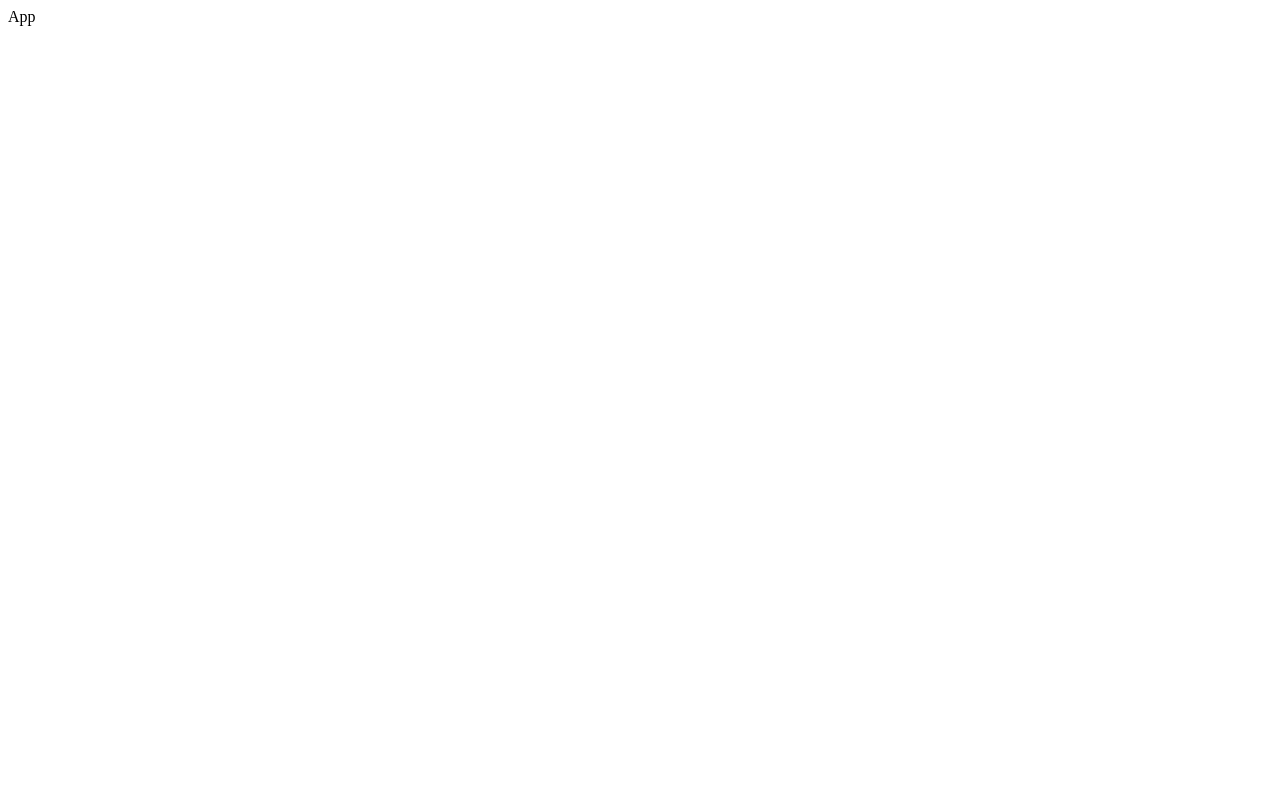
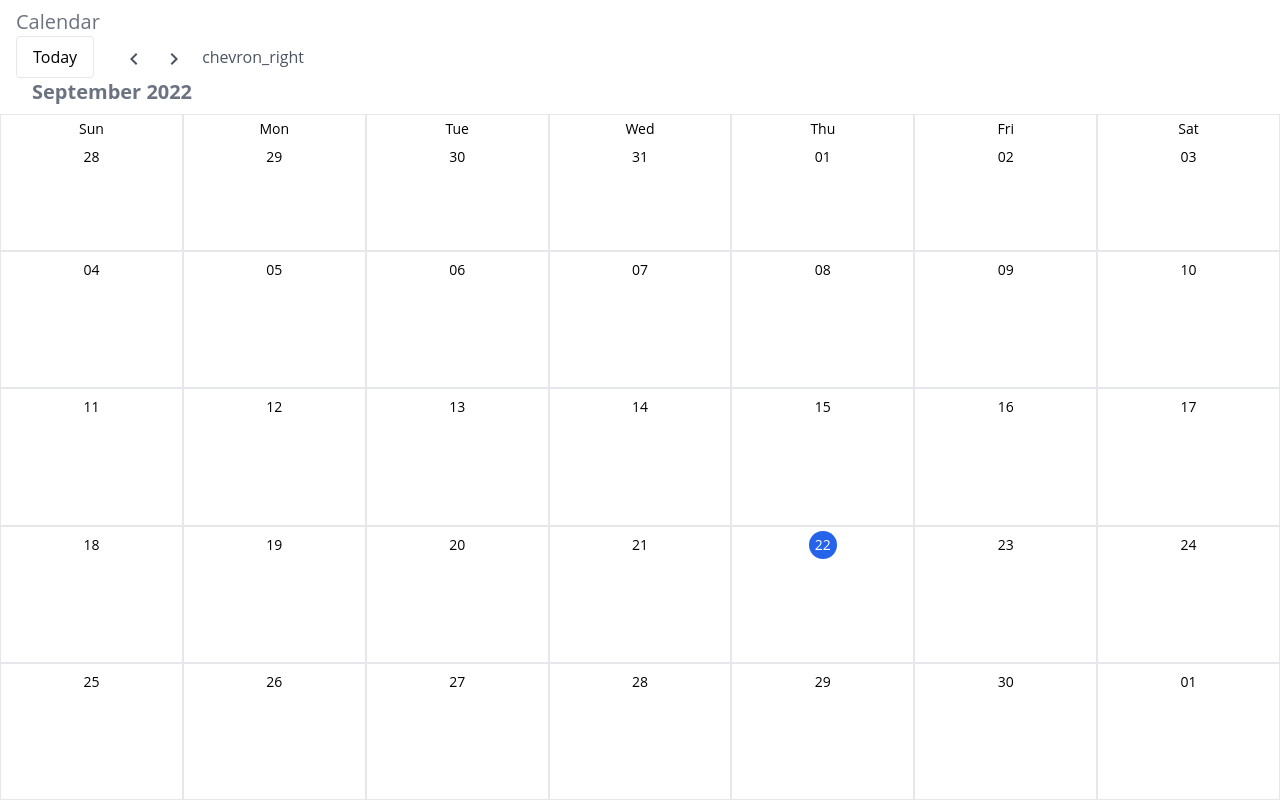
Before and after one commit to kaushalluffa/react-scheduler, a React (Create React App) app: page / in a window 1280 px wide. Built offline with nearby package versions, Linux system fonts and the light colour scheme.

Commit message:
generated months with context to change the date

```diff
--- /dev/null
+++ b/craco.config.js
@@ -0,0 +1,7 @@
+module.exports = {
+  style: {
+    postcss: {
+      plugins: [require("tailwindcss"), require("autoprefixer")],
+    },
+  },
+};
--- a/src/App.js
+++ b/src/App.js
@@ -1,9 +1,26 @@
-import React from 'react'
-import './App.scss'
+import dayjs from "dayjs";
+import React, { useContext, useEffect, useState } from "react";
+import "./App.scss";
+import Header from "./components/Header/Header";
+import Month from "./components/Month/Month";
+import GlobalContext from "./context/GlobalContext";
+import { getMonth } from "./utils/utils";
 const App = () => {
+  const { monthIndex } = useContext(GlobalContext);
+  const [currentMonth, setCurrentMonth] = useState(getMonth());
+  useEffect(() => {
+    setCurrentMonth(getMonth(monthIndex));
+  }, [monthIndex]);
   return (
-    <div>App</div>
-  )
-}
+    <>
+      <div className="h-screen flex flex-col">
+        <Header monthIndex={monthIndex} />
+        <div className="flex flex-1">
+          <Month month={currentMonth} />
+        </div>
+      </div>
+    </>
+  );
+};
 
-export default App
+export default App;
--- /dev/null
+++ b/src/components/Day/Day.jsx
@@ -0,0 +1,22 @@
+import dayjs from "dayjs";
+import React from "react";
+
+const Day = ({ day, rowIdx }) => {
+  const currentDay = () => {
+    return day.format("DD-MM-YY") === dayjs().format("DD-MM-YY")
+      ? "bg-blue-600 text-white rounded-full w-7"
+      : "";
+  };
+  return (
+    <div className="border border-gray-200 flex flex-col">
+      <header className="flex flex-col items-center">
+        {rowIdx === 0 && <p className="text-sm mt-1">{day.format("ddd")}</p>}
+        <p className={`text-sm p-1 my-1 text-center ${currentDay()}`}>
+          {day.format("DD")}
+        </p>
+      </header>
+    </div>
+  );
+};
+
+export default Day;
--- /dev/null
+++ b/src/components/Header/Header.jsx
@@ -0,0 +1,47 @@
+import React, { useContext } from 'react'
+import dayjs from 'dayjs'
+import ChevronRightIcon from '@mui/icons-material/ChevronRight';
+import ChevronLeftIcon from "@mui/icons-material/ChevronLeft";
+import GlobalContext from '../../context/GlobalContext';
+const Header = () => {
+    const {monthIndex,setMonthIndex} = useContext(GlobalContext)
+    const handleReset = ()=>{
+        setMonthIndex(dayjs().month())
+    }
+    const handlePrev = ()=>{
+         setMonthIndex(monthIndex - 1);
+    }
+    const handleNext = ()=>{
+         setMonthIndex(monthIndex + 1);
+    }
+    const handleAdd = ()=>{}
+  return (
+    <header className="px-4 py-2 flex-items-center">
+      <h1 className="mr-10 text-xl text-gray-500 fond-bold">Calendar</h1>
+      <button onClick={handleReset} className="border rounded py-2 px-4 mr-5">
+        Today
+      </button>
+      <button onClick={handlePrev}>
+        <span className="material-icons-outlined cursor-pointer text-gray-600 mx-2">
+        <ChevronLeftIcon/>
+        </span>
+      </button>
+      <button onClick={handleNext}>
+        <span className="material-icons-outlined cursor-pointer text-gray-600 mx-2">
+         <ChevronRightIcon/>
+
+        </span>
+      </button>
+      <button onClick={handleAdd}>
+        <span className="material-icons-outlined cursor-pointer text-gray-600 mx-2">
+          chevron_right
+        </span>
+      </button>
+      <h2 className="ml-4 text-xl text-gray-500 font-bold">
+        {dayjs(new Date(dayjs().year(), monthIndex)).format("MMMM YYYY")}
+      </h2>
+    </header>
+  );
+}
+
+export default Header
--- /dev/null
+++ b/src/components/Month/Month.jsx
@@ -0,0 +1,18 @@
+import React, { Fragment } from "react";
+import Day from "../Day/Day";
+
+const Month = ({ month }) => {
+  return (
+    <div className="flex-1 grid grid-cols-7 grid-rows-5">
+      {month.map((monthRow, idx) => (
+        <Fragment key={idx}>
+          {monthRow.map((eachDay, i) => (
+            <Day day={eachDay} key={i} rowIdx={idx} />
+          ))}
+        </Fragment>
+      ))}
+    </div>
+  );
+};
+
+export default Month;
--- /dev/null
+++ b/src/context/ContextWrapper.jsx
@@ -0,0 +1,14 @@
+import dayjs from "dayjs";
+import React from "react";
+import { useState } from "react";
+import GlobalContext from "./GlobalContext";
+const ContextWrapper = ({ children }) => {
+  const [monthIndex, setMonthIndex] = useState(dayjs().month());
+  return (
+    <GlobalContext.Provider value={{ monthIndex, setMonthIndex }}>
+      {children}
+    </GlobalContext.Provider>
+  );
+};
+
+export default ContextWrapper;
--- /dev/null
+++ b/src/context/GlobalContext.jsx
@@ -0,0 +1,21 @@
+import React, { createContext } from 'react';
+
+const GlobalContext = createContext({
+  monthIndex: 0,
+  setMonthIndex: (index) => {},
+  smallCalendarMonth: 0,
+  setSmallCalendarMonth: (index) => {},
+  daySelected: null,
+  setDaySelected: (day) => {},
+  showEventModal: false,
+  setShowEventModal: () => {},
+  dispatchCalEvent: ({ type, payload }) => {},
+  savedEvents: [],
+  selectedEvent: null,
+  setSelectedEvent: () => {},
+  setLabels: () => {},
+  labels: [],
+  updateLabel: () => {},
+  filteredEvents: [],
+});
+export default GlobalContext;
--- /dev/null
+++ b/src/index.css
@@ -0,0 +1,3 @@
+@tailwind base;
+@tailwind components;
+@tailwind utilities;
--- a/src/index.js
+++ b/src/index.js
@@ -2,10 +2,15 @@ import React from 'react';
 import ReactDOM from 'react-dom/client';
 
 import App from './App';
+import './index.css'
+import ContextWrapper from './context/ContextWrapper'
 
 const root = ReactDOM.createRoot(document.getElementById('root'));
 root.render(
   <React.StrictMode>
+    <ContextWrapper>
+
     <App />
+    </ContextWrapper>
   </React.StrictMode>
 );
--- a/src/utils/utils.js
+++ b/src/utils/utils.js
@@ -3,7 +3,7 @@ import dayjs from "dayjs";
 export function getMonth(month = dayjs().month()) {
   month = Math.floor(month);
   const year = dayjs().year();
-  const firstDayOfTheMonth = dayjs(new Date(year, 9, 1)).day(); // this is the column on which the day lies on the calendar
+  const firstDayOfTheMonth = dayjs(new Date(year, month, 1)).day(); // this is the column on which the day lies on the calendar
   let currentMonthCount = 0 - firstDayOfTheMonth;
   const daysMatrix = new Array(5).fill([]).map(() => {
     return new Array(7).fill(null).map(() => {
@@ -13,4 +13,3 @@ export function getMonth(month = dayjs().month()) {
   });
   return daysMatrix;
 }
-console.log(getMonth())
--- /dev/null
+++ b/tailwind.config.js
@@ -0,0 +1,29 @@
+const labelsClasses = ["indigo", "gray", "green", "blue", "red", "purple"];
+
+module.exports = {
+  purge: {
+    content: ["./src/**/*.{js,jsx,ts,tsx}", "./public/index.html"],
+    //Because we made a dynamic class with the label we need to add those clases
+    // to the safe list so the purge does not remove that
+    safelist: [
+      ...labelsClasses.map((lbl) => `bg-${lbl}-500`),
+      ...labelsClasses.map((lbl) => `bg-${lbl}-200`),
+      ...labelsClasses.map((lbl) => `text-${lbl}-400`),
+    ],
+  },
+  darkMode: false, // or 'media' or 'class'
+  theme: {
+    extend: {
+      fontFamily: {
+        sans: ["Open Sans"],
+      },
+      gridTemplateColumns: {
+        "1/5": "1fr 5fr",
+      },
+    },
+  },
+  variants: {
+    extend: {},
+  },
+  plugins: [require("@tailwindcss/forms")],
+};
```
Also changed, not shown: package.json (+10 -0 lines), 1 other file (tests, documents, lock files or other folders).
